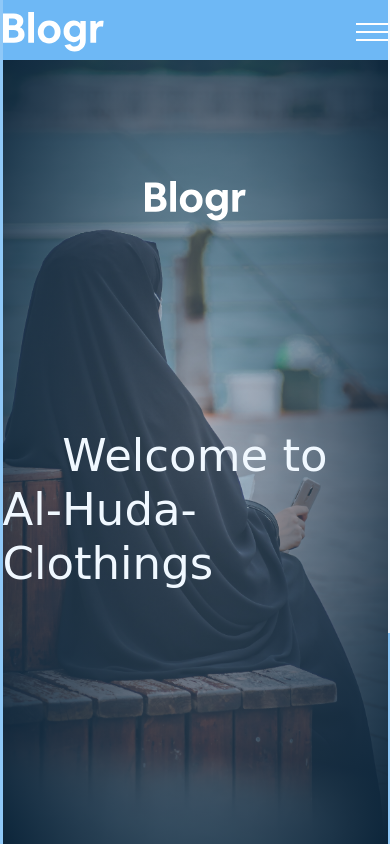
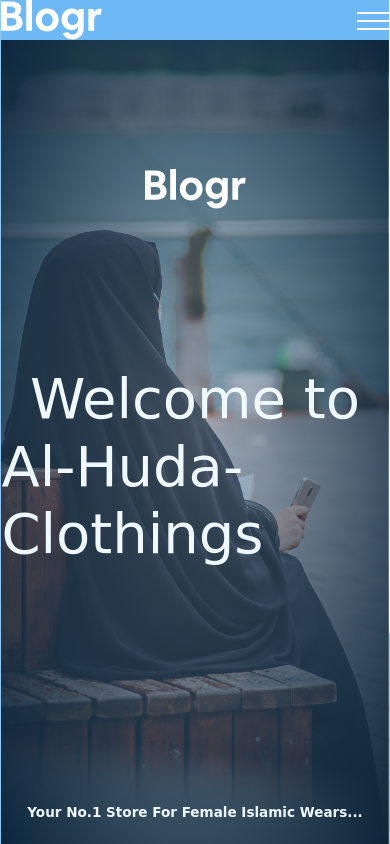
Before and after one commit to veiled-coder/AlhudaClothings, a website: page index.html in a window 390 px wide. Drawn offline with nearby package versions, Linux system fonts and the light colour scheme; a web font is replaced by a local one.

Commit message:
made changes

```diff
--- a/index.html
+++ b/index.html
@@ -76,11 +76,12 @@
         <div class="w-100 h-100 header--content d-flex flex-column justify-content-between align-items-center">
             <div class="header--logo position-absolute align-self-lg-end"><img src="/images/logo.svg" ></div>
 
-            <div class="w-100 h-100 header--text  d-flex flex-column justify-content-center align-items-center">
-                <h1 class="  header--text__second header--text d-lg-block d-flex flex-column align-items-center justify-content-between">Welcome to <span> Al-Huda-Clothings</span></h1>
+            <div class="w-100 h-100 header--text  d-flex justify-content-center align-items-center">
+                <h1 class=" header--text__first header--text d-lg-block d-flex flex-column align-items-center justify-content-between">Welcome to <span> Al-Huda-Clothings</span></h1>
 
-                <!-- <p class="fw-bold header--text__first header--text">Marhaban!!</p> -->
-                 </div>
+             </div>
+             <p class="fw-bold fs-1 header--text__second header--text position-absolute">Your No.1 Store For Female Islamic Wears...</p>
+
         </div>
 
 
--- a/sass/_layout/_header.scss
+++ b/sass/_layout/_header.scss
@@ -90,14 +90,17 @@ nav ul li .nav-link:hover{
 }
 // header content
 
+.header--text__second{
+    // font-size: 2rem;
+    color: aliceblue;
+    font-family: $shadow;
+    top: 95%;
+
+
+
+}
 .header--text__first{
     font-size: 10rem;
-    color: aliceblue;
-    font-family: $philo;
-    // text-transform: uppercase;
-}
-.header--text__second{
-    font-size: 6rem;
     color: aliceblue;
     animation-name: bgShow;
     animation-delay: .2s;
@@ -107,7 +110,6 @@ nav ul li .nav-link:hover{
     animation-timing-function: ease-in;
     // font-family: ;
     font-family: $bungalow;
-    padding-top: 4rem;
     font-weight: light;
 
 }
@@ -115,7 +117,6 @@ nav ul li .nav-link:hover{
 .header--logo{
     top: 20%;
 }
-
 
 
 
@@ -134,37 +135,19 @@ nav ul li .nav-link:hover{
 }
 }
 
-   @media (max-width:600px){
-       .header--text__second{
-           font-size: 6rem;
-       }
-       .header--text__first{
+@media (max-width:768px){
+    html{
+        font-size: 50%;
+    }
+}
 
-        font-size: 7rem;
-       }
-   }
-
-   @media (max-width:500px){
-    .header--text__second{
-        font-size: 4.5rem;
-    }
-    .header--text__first{
-
-     font-size: 6rem;
+@media (max-width:520px){
+    html{
+        font-size: 35%;
     }
 }
 @media (max-width:375px){
-    .header--text__second{
-        font-size: 4rem;
-    }
-    .header--text__first{
-
-     font-size: 5rem;
+    html{
+        font-size: 20%;
     }
 }
-@media (max-width:330px){
-    .header--text__second{
-        font-size: 3rem;
-    }
-
-}
```
Also changed, not shown: sass/huda.css.
